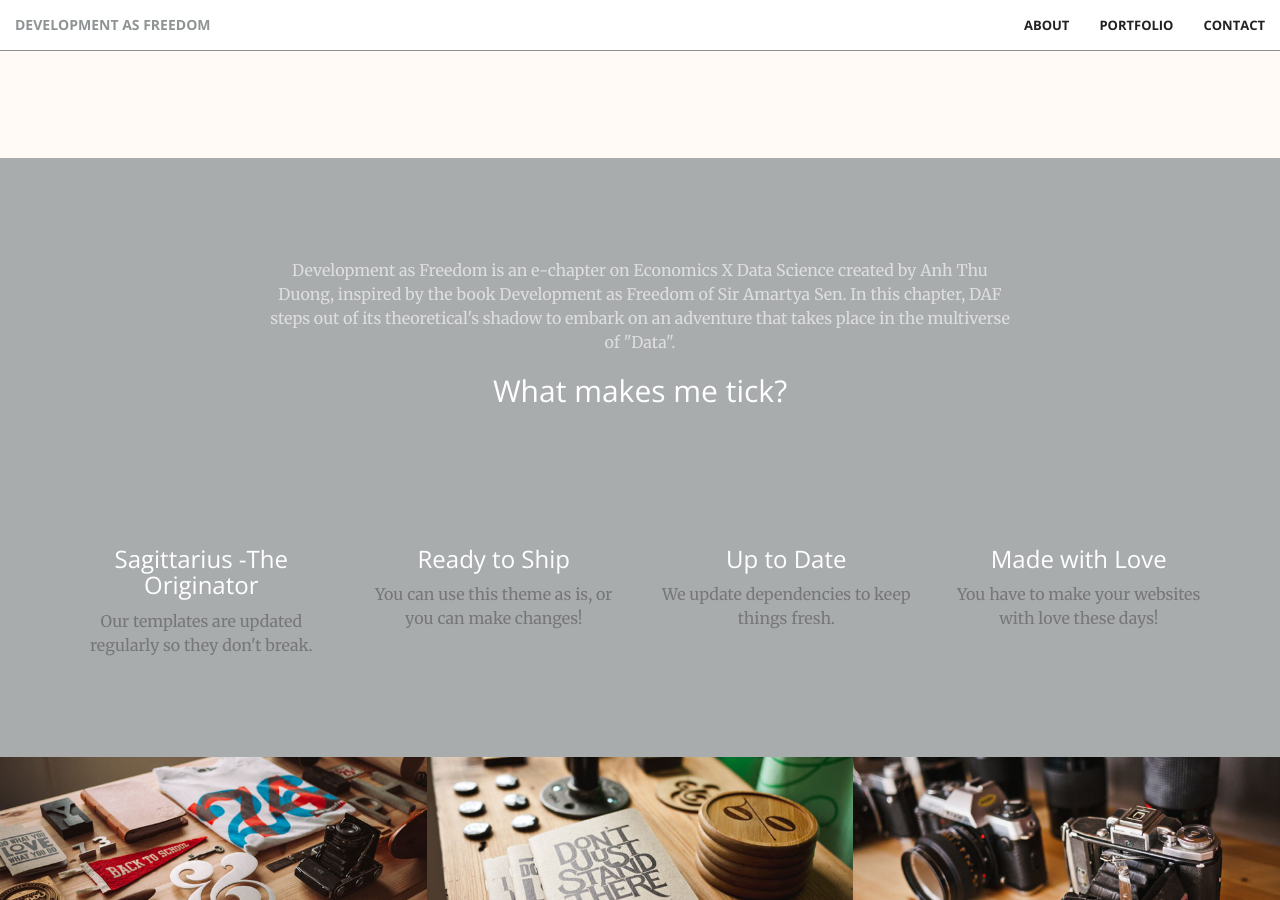
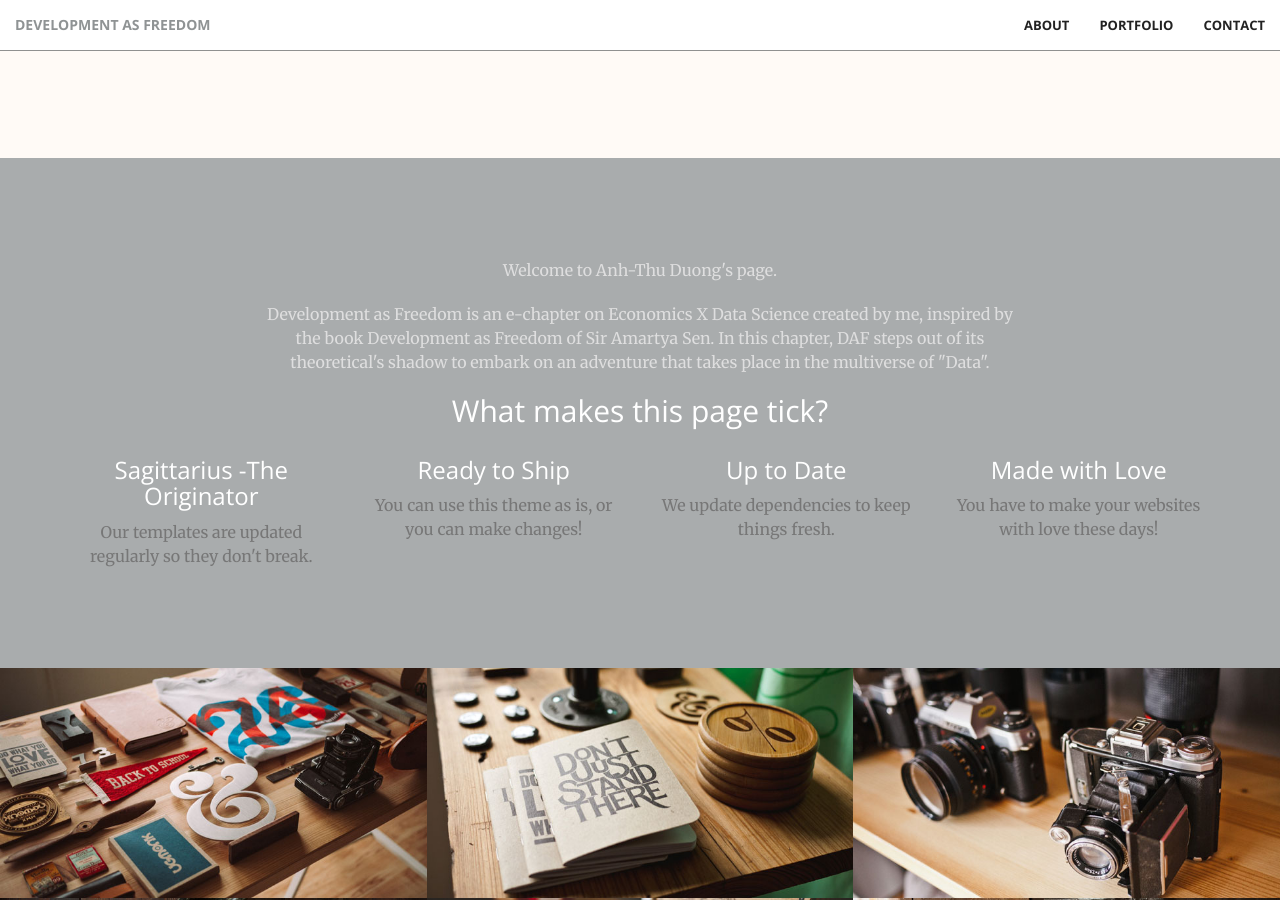
Before and after one commit to non-ceterisparibus/non-ceterisparibus.github.io, a Jekyll site: the page built from index.html, in a window 1280 px wide and 900 px high, scrolled down 742 px. Built offline with Jekyll 4.4.1, drawn with Linux system fonts in a browser that asks for light colours.

Commit message:
Update call-to-action.html

```diff
--- a/_includes/call-to-action.html
+++ b/_includes/call-to-action.html
@@ -4,7 +4,8 @@
             <div class="col-lg-8 col-lg-offset-2 text-center">
                 <!-- <h2 class="section-heading">What makes me tick?</h2> -->
                 <!-- <hr class="light"> -->
-                <p class="text-faded">Development as Freedom is an e-chapter on Economics X Data Science created by Anh Thu Duong, inspired by the book Development as Freedom of Sir Amartya Sen. In this chapter, DAF steps out of its theoretical's shadow to embark on an adventure that takes place in the multiverse of "Data".</p>
+                <p class="text-faded">Welcome to Anh-Thu Duong's page.</p>
+                <p class="text-faded">Development as Freedom is an e-chapter on Economics X Data Science created by me, inspired by the book Development as Freedom of Sir Amartya Sen. In this chapter, DAF steps out of its theoretical's shadow to embark on an adventure that takes place in the multiverse of "Data".</p>
                 <!-- <a href="#" class="btn btn-default btn-xl">Get Started!</a> -->
             </div>
         </div>
@@ -12,8 +13,8 @@
     <div class="container">
         <div class="row">
             <div class="col-lg-12 text-center">
-                <h2 class="section-heading">What makes me tick?</h2>
-                <hr class="primary">
+                <h2 class="section-heading">What makes this page tick?</h2>
+                <!-- <hr class="primary"> -->
             </div>
         </div>
     </div>
@@ -21,28 +22,28 @@
         <div class="row">
             <div class="col-lg-3 col-md-6 text-center">
                 <div class="service-box">
-                    <i class="fa fa-4x fa-lightbulb-o  wow bounceIn text-primary" data-wow-delay=".0s"></i>
+                    <!-- <i class="fa fa-4x fa-lightbulb-o  wow bounceIn text-primary" data-wow-delay=".1s"></i> -->
                     <h3>Sagittarius -The Originator</h3>
                     <p class="text-muted">Our templates are updated regularly so they don't break.</p>
                 </div>
             </div>
             <div class="col-lg-3 col-md-6 text-center">
                 <div class="service-box">
-                    <i class="fa fa-4x fa-magic wow bounceIn text-primary" data-wow-delay=".1s"></i>
+                    <!-- <i class="fa fa-4x fa-magic wow bounceIn text-primary" data-wow-delay=".1s"></i> -->
                     <h3>Ready to Ship</h3>
                     <p class="text-muted">You can use this theme as is, or you can make changes!</p>
                 </div>
             </div>
             <div class="col-lg-3 col-md-6 text-center">
                 <div class="service-box">
-                    <i class="fa fa-4x fa-cubes wow bounceIn text-primary" data-wow-delay=".2s"></i>
+                    <!-- <i class="fa fa-4x fa-cubes wow bounceIn text-primary" data-wow-delay=".1s"></i> -->
                     <h3>Up to Date</h3>
                     <p class="text-muted">We update dependencies to keep things fresh.</p>
                 </div>
             </div>
             <div class="col-lg-3 col-md-6 text-center">
                 <div class="service-box">
-                    <i class="fa fa-4x fa-bug wow bounceIn text-primary" data-wow-delay=".3s"></i>
+                    <!-- <i class="fa fa-4x fa-bug wow bounceIn text-primary" data-wow-delay=".1s"></i> -->
                     <h3>Made with Love</h3>
                     <p class="text-muted">You have to make your websites with love these days!</p>
                 </div>
```
